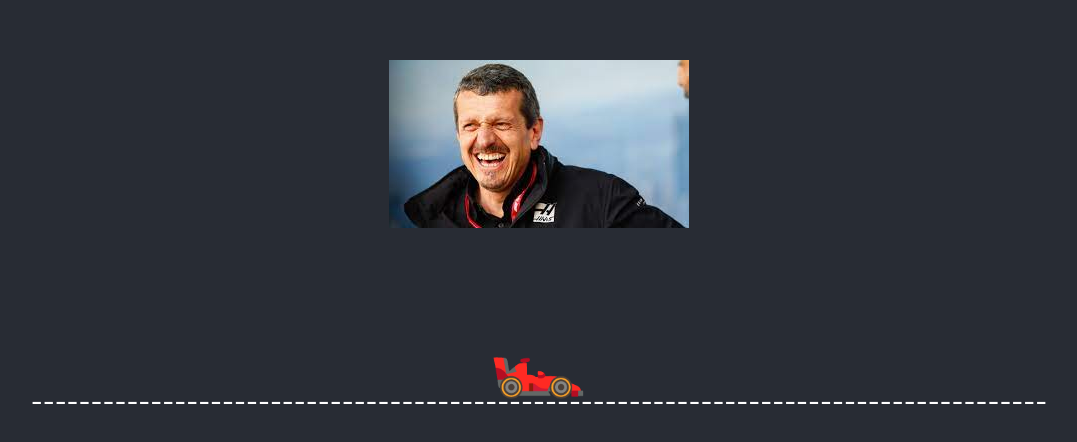
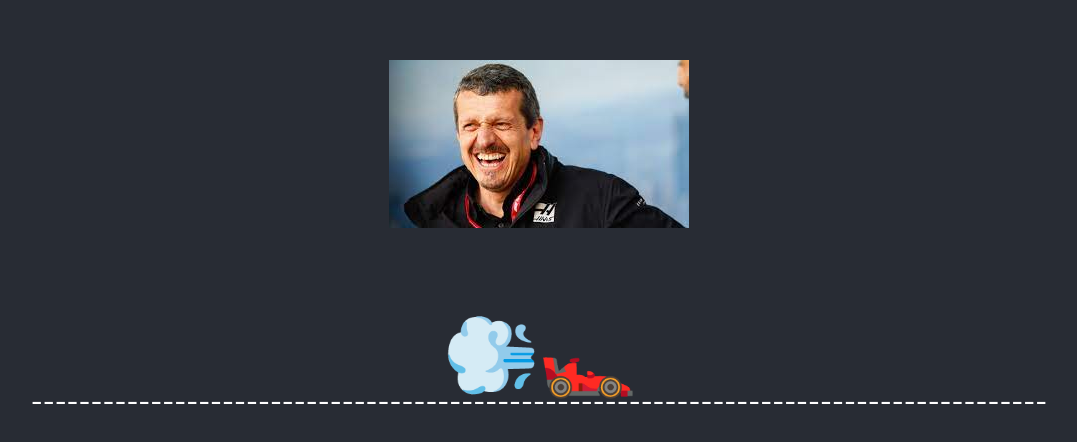
Before and after one commit to blevine-reverb/bisect-demo, a React (Create React App) app: page / in a window 1280 px wide. Shown: the part 156-598 px from the top of the page, without its empty margins (101-1178 px from the left). Built offline with nearby package versions, Linux system fonts and the light colour scheme.

Commit message:
Go faster!

```diff
--- a/src/App.js
+++ b/src/App.js
@@ -7,7 +7,7 @@ function App() {
       <header className="App-header">
         <img src={guenter} className="guenter" alt="logo" />
         <p className="car">
-          🏎️
+        🏎️💨
         </p>
         <p className="road">
           -------------------------------------------------------------------------------------
```
Also changed, not shown: src/guenter-worried.jpg (added).
